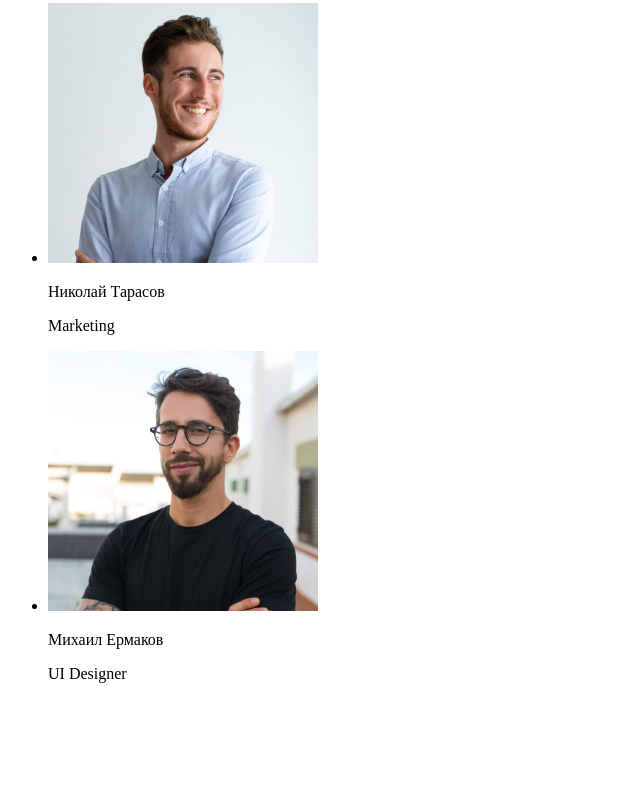
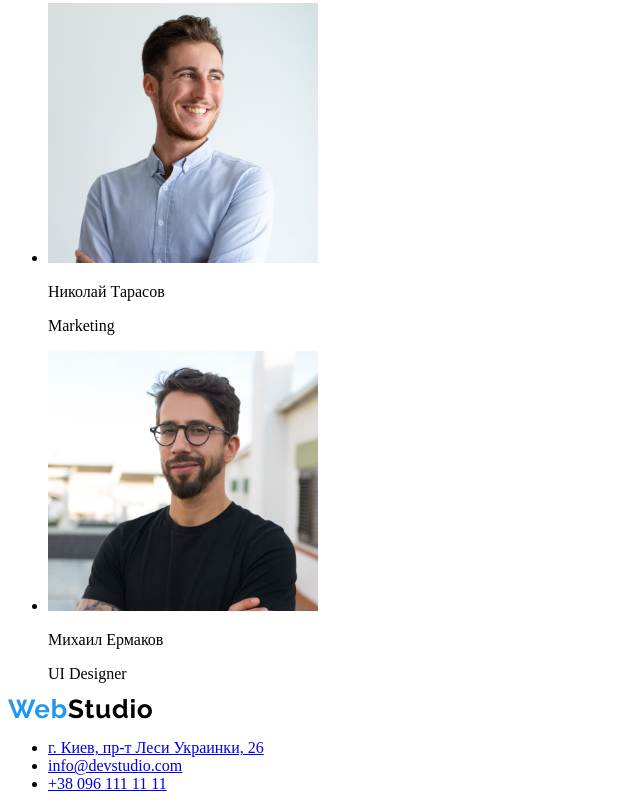
Before and after one commit to Kivals1/goit-markup-hw-01, a plain HTML site: page index.html in a window 1280 px wide. Shown: the part 2266-3075 px from the top of the page, without its empty margins (0-640 px from the left). Before the commit the page ends 2965 px from the top, so only its background shows below. Drawn offline with Linux system fonts and the light colour scheme.

Commit message:
добавляет футер и вносит изменения до валидатора

```diff
--- a/index.html
+++ b/index.html
@@ -4,7 +4,7 @@
     <meta charset="UTF-8">
     <meta http-equiv="X-UA-Compatible" content="IE=edge">
     <meta name="viewport" content="width=device-width, initial-scale=1.0">
-    <title>Web studio</title>
+    <title>Студия</title>
 </head>
 <body>
     <!--Шапка-->
@@ -120,12 +120,23 @@
 
         </section>
 
+    </main>
+    <!--footer-->
+    <footer>
+        <a href="Web studio">
+            <img src="./images/WebStudio logo.jpg" alt="logo"></a>
 
-
-    </main>
-
-
-
-
+            <ul>
+                <li>
+                    <a href="https://goo.gl/maps/PpD2TxyW5npjoRYC7">г. Киев, пр-т Леси Украинки, 26</a>
+                </li>
+                <li>
+                    <a href="mailto:info@devstudio.com">info@devstudio.com</a>
+                </li>
+                <li>
+                    <a href="tel:+380961111111">+38 096 111 11 11</a>
+                </li>
+            </ul>
+    </footer>
 </body>
 </html>
```
